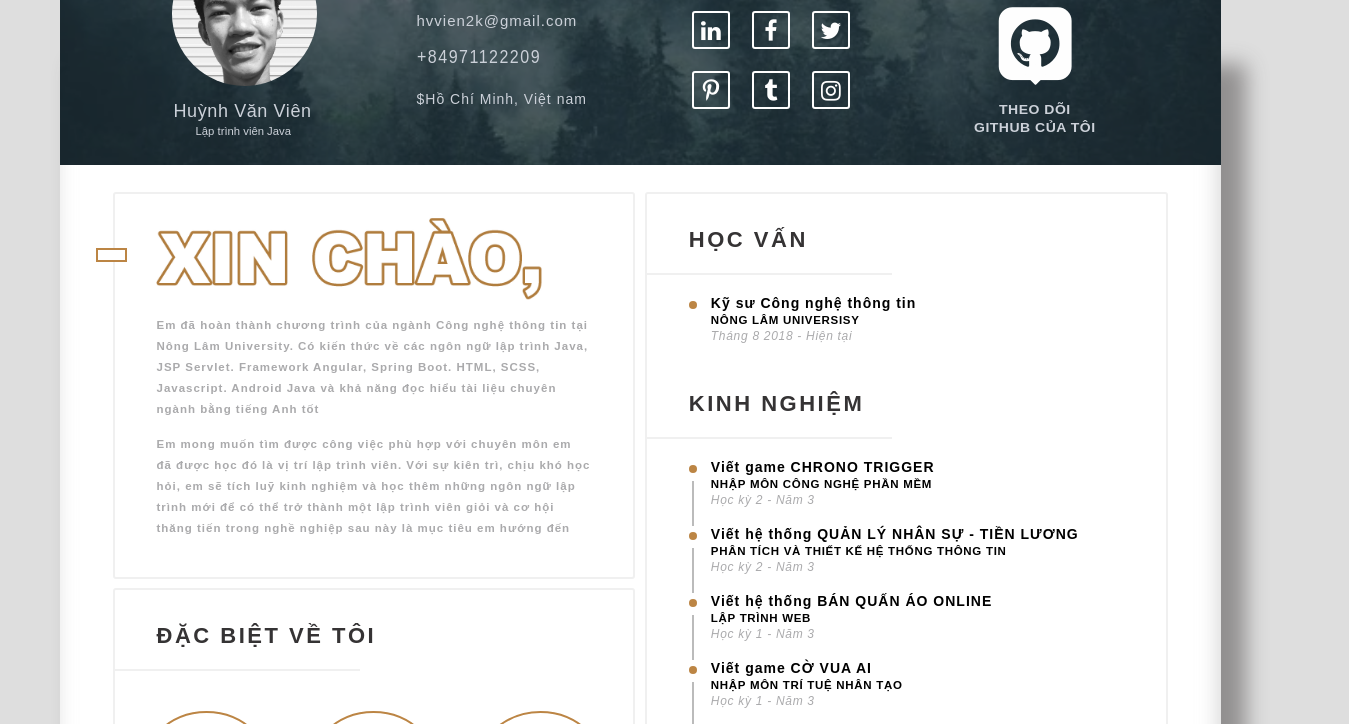
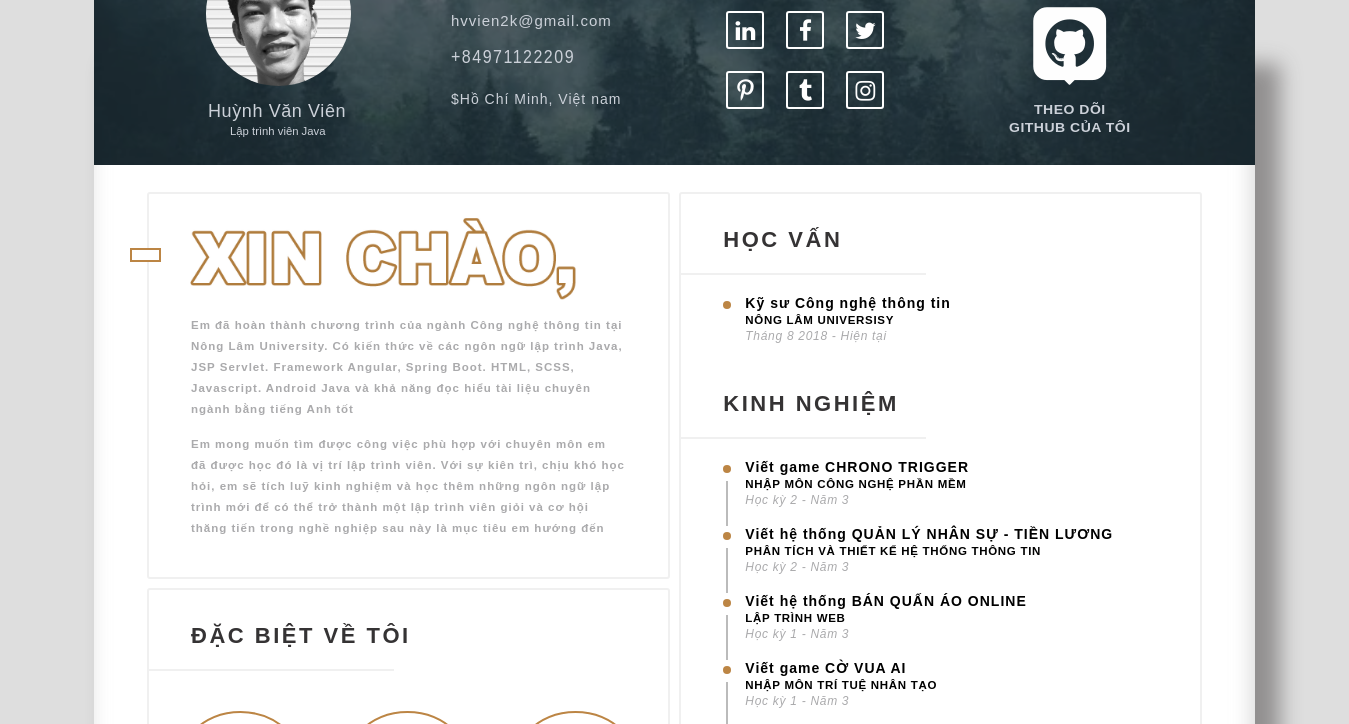
Before and after one commit to vienhuynhemc/front-end-subject, a plain HTML site: page Project_Giua_Ky/cv/index.html in a window 1280 px wide. Shown: the part 171-895 px from the top of the page, 1349 px wide, since content can reach past the window. Drawn offline with Linux system fonts and the light colour scheme; a web font is replaced by a local one.

Commit message:
Update cv

```diff
--- a/Project_Giua_Ky/cv/scss/style.scss
+++ b/Project_Giua_Ky/cv/scss/style.scss
@@ -12,6 +12,7 @@
 
 // body
 body {
+  width: 1349px;
   background-color: $background-color-body;
 }
 
@@ -20,7 +21,7 @@ body {
   @include custom-main(absolute, 1, 70px, -580.5px);
   box-shadow: 20px 100px 20px 5px $color-box-shadow-main;
   height: 1700px;
-  left: 50%;
+  left: 674px;
 }
 .box-shadow-left {
   position: absolute;
@@ -58,14 +59,14 @@ body {
 
 // CV
 .main {
-  @include custom-main(relative, 2, 70px, auto);
+  @include custom-main(relative, 2, 70px, 94px);
   background-color: $background-color-main;
   box-shadow: inset -4px 0px 20px #bdbdbd91;
   border-radius: 3px;
   padding-bottom: 48px;
   overflow: hidden;
   margin: {
-    right: auto;
+    right: 94px;
     bottom: 150px;
   }
 
```
Also changed, not shown: Project_Giua_Ky/cv/img/Mẫu.jpg (added), Project_Giua_Ky/cv/scss/style.css, 1 other file.
